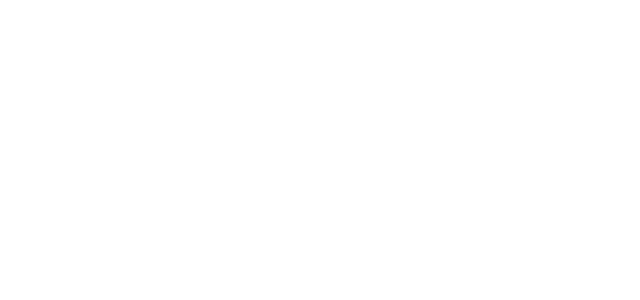
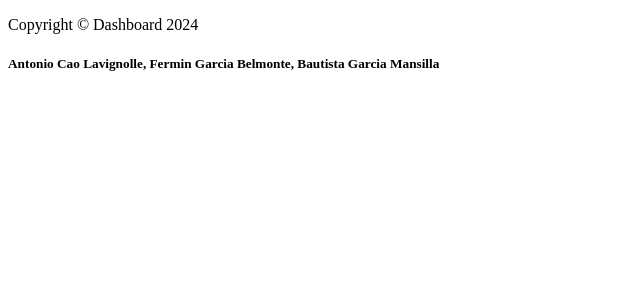
Before and after one commit to bautistagm/proyectoIntegradorProgIII, a React (Create React App) app in the folder boiler-plate/: page / in a window 1280 px wide. Shown: the top 300 px of the page, without its empty margins (0-640 px from the left). Built offline with nearby package versions, Linux system fonts and the light colour scheme.

Commit message:
implemento footer en app.js, con lo que pide la consigna

```diff
--- a/boiler-plate/src/App.js
+++ b/boiler-plate/src/App.js
@@ -1,6 +1,12 @@
+import React from "react";
+
+
+import Footer from "./components/Footer/Footer";
+
 function App() {
   return (
-    <></>
+
+    <Footer/>
   );
 }
 
--- a/boiler-plate/src/components/Footer/Footer.js
+++ b/boiler-plate/src/components/Footer/Footer.js
@@ -1,4 +1,21 @@
-import { Component } from "react";
+import React from "react";
+
+
+function Footer(){
+
+    return (
+
+        <footer>
+        <p>Copyright © Dashboard 2024</p>
+
+        <h5>Antonio Cao Lavignolle, Fermin Garcia Belmonte, Bautista Garcia Mansilla</h5>
+
+        </footer>
+    )
+
+
+
+}
 
 
 
```
